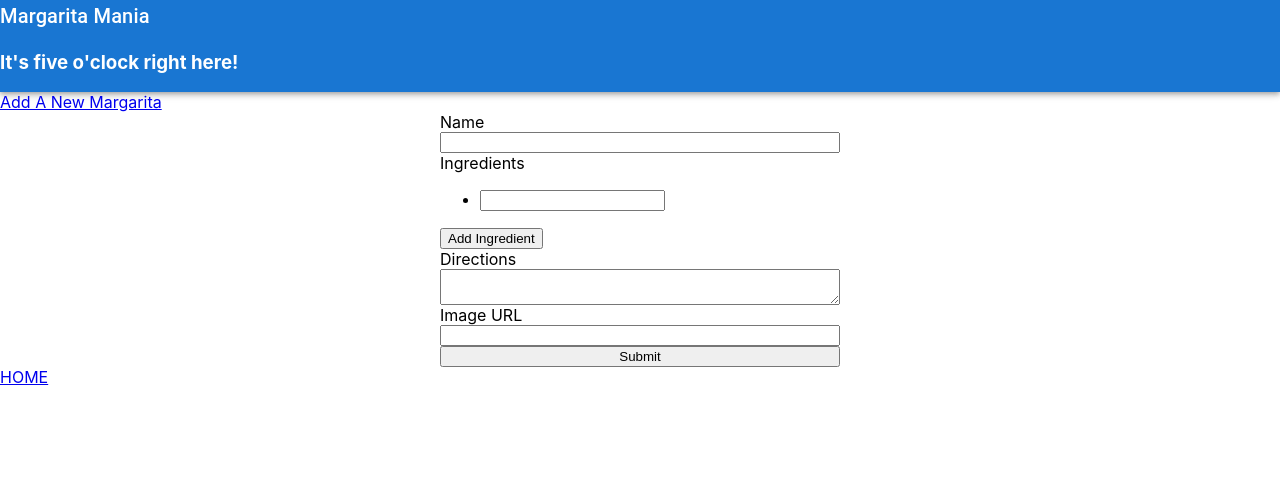
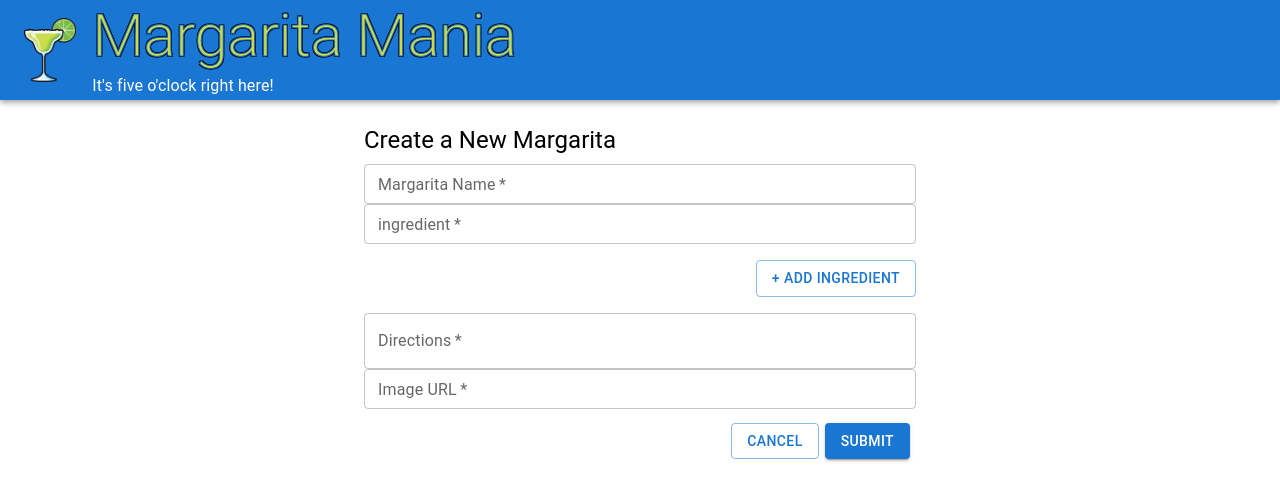
Before and after one commit to mariareedstrom/Phase-2-Project-Margarita-ui, a React (Create React App) app: page /margaritas/new in a window 1280 px wide. Shown: the top 500 px of the page. Built offline with nearby package versions, Linux system fonts and the light colour scheme; no server answers.

Commit message:
final styling added

```diff
--- a/src/App.js
+++ b/src/App.js
@@ -23,10 +23,7 @@ export default App;
 const theme = createTheme({
   palette: {
     primary: {
-      main: "#3F8AE0",
-    },
-    secondary: {
-      main: "#326eb3",
+      main: "#7cb342",
     },
   },
 });
--- a/src/components/Form.js
+++ b/src/components/Form.js
@@ -1,6 +1,11 @@
 import Ingredients from "./Ingredients";
 import React, { useState } from "react";
-import { useHistory, Link } from "react-router-dom";
+import { useHistory } from "react-router-dom";
+import { styled, Typography } from "@mui/material";
+import TextField from "@mui/material/TextField";
+import Container from "@mui/material/Container";
+import Button from "@mui/material/Button";
+import Toolbar from "@mui/material/Toolbar";
 
 function Form({ onSubmit }) {
   const [formData, setFormData] = useState({
@@ -42,57 +47,88 @@ function Form({ onSubmit }) {
   }
   // console.log(formData.ingredients);
 
+  function handleCancelClick() {
+    history.push("/margaritas");
+  }
+
   return (
-    <div>
-      <form
-        style={{
-          display: "flex",
-          flexDirection: "column",
-          width: "400px",
-          margin: "auto",
-        }}
+    <StyledContainer
+      component="form"
       onSubmit={handleSubmit}
+      maxWidth="sm"
+      noValidate
+      autoComplete="off"
     >
-        <label>Name</label>
-        <input
-          type="text"
+      <Typography gutterBottom variant="h5">
+        Create a New Margarita
+      </Typography>
+
+      <TextField
+        id="outlined-basic"
+        label="Margarita Name"
+        variant="outlined"
         name="name"
-          aria-label="name"
+        size="small"
         value={formData.name}
         onChange={handleFormChange}
         required={true}
-        ></input>
-
+      />
       <Ingredients
         ingredients={formData.ingredients}
         onIngredientsUpdated={onIngredientsUpdated}
       />
 
-        <label>Directions</label>
-        <textarea
+      <TextField
+        id="outlined-multiline-flexible"
+        label="Directions"
+        multiline
+        maxRows={8}
         type="text"
         name="directions"
         aria-label="directions"
+        variant="outlined"
+        required={true}
         value={formData.directions}
         onChange={handleFormChange}
+      />
+
+      <TextField
+        id="outlined-basic"
+        label="Image URL"
+        variant="outlined"
         required={true}
-        ></textarea>
-
-        <label>Image URL </label>
-        <input
+        size="small"
         type="url"
         name="image"
         aria-label="image"
         value={formData.image}
         onChange={handleFormChange}
-          required={true}
-        ></input>
+      />
 
-        <input type="submit" />
-      </form>
-      <Link to="/margaritas">HOME</Link>
-    </div>
+      <Toolbar disableGutters={true} sx={{ justifyContent: "flex-end" }}>
+        <Button variant="outlined" onClick={handleCancelClick}>
+          Cancel
+        </Button>
+
+        <StyledSubmitBtn type="submit" variant="contained">
+          Submit
+        </StyledSubmitBtn>
+      </Toolbar>
+    </StyledContainer>
   );
 }
 
 export default Form;
+
+const StyledContainer = styled(Container)({
+  display: "flex",
+  flexDirection: "column",
+  "& > *": {
+    marginBottom: "16px",
+  },
+});
+
+const StyledSubmitBtn = styled(Button)({
+  margin: "6px",
+  color: "white",
+});
--- a/src/components/Header.js
+++ b/src/components/Header.js
@@ -1,17 +1,47 @@
 import React from "react";
-import styled from "styled-components";
-import { AppBar, Typography } from "@mui/material";
+import { styled } from "@mui/material";
+import { Link } from "react-router-dom";
+import { AppBar, Typography, Toolbar } from "@mui/material";
 
 function Header() {
   return (
-    <AppBar position="static">
-      <Typography variant="h6" component="div" sx={{ flexGrow: 1 }}>
-        Margarita Mania
-      </Typography>
-
-      <h3>It's five o'clock right here!</h3>
-    </AppBar>
+    <StyledAppBar position="static">
+      <Toolbar>
+        <Logo>
+          <Link to="/margaritas">
+            <img src="/logo.png" style={{ height: "100%" }}></img>
+          </Link>
+        </Logo>
+        <div>
+          <StyledHeader variant="h2" component="h1" sx={{ flexGrow: 1 }}>
+            Margarita Mania
+          </StyledHeader>
+          <Typography variant="subtitle1" component="span">
+            It's five o'clock right here!
+          </Typography>
+        </div>
+      </Toolbar>
+    </StyledAppBar>
   );
 }
 
 export default Header;
+
+const StyledHeader = styled(Typography)(({ theme }) => ({
+  color: "#C9DB4A", //theme.palette.primary.main,
+  "-webkit-text-stroke": `1px ${theme.palette.primary.dark}`,
+  "text-shadow": `-1px -1px 0 #000,
+    1px -1px 0 #000,
+    -1px 1px 0 #000,
+     1px 1px 0 #000`,
+}));
+
+const Logo = styled("div")(({ theme }) => ({
+  height: "64px",
+  marginRight: "16px",
+}));
+
+const StyledAppBar = styled(AppBar)({
+  bgcolor: "primary.light",
+  marginBottom: "24px",
+});
--- a/src/components/Ingredients.js
+++ b/src/components/Ingredients.js
@@ -1,22 +1,31 @@
+import TextField from "@mui/material/TextField";
 import React, { useRef } from "react";
+import Button from "@mui/material/Button/";
+import { styled } from "@mui/material";
 
 function Ingredients({ ingredients, onIngredientsUpdated }) {
   const ingredientList = ingredients.map((ingredient, index) => {
     return (
-      <li key={`ingredients[${index}]`}>
-        <input
+      <li key={`ingredients[${index}]`} style={{ marginBottom: "16px" }}>
+        <TextField
+          id="outlined-basic"
+          variant="outlined"
+          label="ingredient"
+          size="small"
           type="text"
           name={`ingredients[${index}]`}
           aria-label="ingredients"
           value={ingredient}
           required="true"
           onChange={handleChangeIngredient}
-        ></input>
+          sx={{ width: "100%" }}
+        ></TextField>
       </li>
     );
   });
 
   const ingredientListRef = useRef(null);
+
   function serializeIngredients() {
     return Array.from(ingredientListRef.current.querySelectorAll("[name]")).map(
       ({ value }) => value
@@ -38,14 +47,39 @@ function Ingredients({ ingredients, onIngredientsUpdated }) {
   //   console.log(ingredients);
 
   return (
-    <div>
-      <label>Ingredients</label>
-      <ul ref={ingredientListRef}>{ingredientList}</ul>
-      <button type="button" onClick={handleAddIngredient}>
-        Add Ingredient
-      </button>
+    <div
+      style={{
+        display: "flex",
+        flexWrap: "wrap",
+        justifyContent: "flex-end",
+      }}
+    >
+      <ul
+        ref={ingredientListRef}
+        style={{
+          listStyle: "none",
+          margin: 0,
+          padding: 0,
+          flex: "1 0 100%",
+        }}
+      >
+        {ingredientList}
+      </ul>
+
+      <StyledButton
+        type="button"
+        variant="outlined"
+        onClick={handleAddIngredient}
+      >
+        + Add Ingredient
+      </StyledButton>
     </div>
   );
 }
 
 export default Ingredients;
+
+const StyledButton = styled(Button)({
+  display: "flex",
+  justifyContent: "flex-end",
+});
--- a/src/components/MargaritaCard.js
+++ b/src/components/MargaritaCard.js
@@ -1,11 +1,10 @@
 import React from "react";
 import { useHistory } from "react-router-dom";
-import styled from "styled-components";
+import { styled } from "@mui/material";
 import Card from "@mui/material/Card";
 import CardContent from "@mui/material/CardContent";
 import CardMedia from "@mui/material/CardMedia";
 import Typography from "@mui/material/Typography";
-import CardActions from "@mui/material/CardActions";
 import Button from "@mui/material/Button";
 
 function MargaritaCard({ margarita }) {
@@ -13,24 +12,38 @@ function MargaritaCard({ margarita }) {
 
   const history = useHistory();
 
-  function handleClick() {
+  function handleRecipieClick() {
     history.push(`/margaritas/${margarita.id}`);
   }
 
   return (
-    <Card sx={{ minWidth: 300, maxWidth: 300 }} variant="outlined">
+    <StyledCard variant="outlined">
       <CardMedia component="img" alt={name} height="320" image={image} />
-      <CardContent>
+
+      <CardContent sx={{ flex: "1 0" }}>
         <Typography gutterBottom variant="h5" component="div">
           {name}
         </Typography>
       </CardContent>
-      <CardActions>
-        <Button size="small" onClick={handleClick}>
+
+      <StyledCardActions>
+        <Button size="small" onClick={handleRecipieClick}>
           Recipie
         </Button>
-      </CardActions>
-    </Card>
+      </StyledCardActions>
+    </StyledCard>
   );
 }
 export default MargaritaCard;
+
+const StyledCard = styled(Card)({
+  minWidth: 300,
+  maxWidth: 300,
+  display: "flex",
+  flexDirection: "column",
+});
+
+const StyledCardActions = styled(CardContent)({
+  display: "flex",
+  justifyContent: "flex-end",
+});
--- a/src/components/MargaritaDetails.js
+++ b/src/components/MargaritaDetails.js
@@ -1,12 +1,16 @@
 import React, { useState, useEffect } from "react";
-import { useParams, Link } from "react-router-dom";
-import styled from "styled-components";
+import { useParams, useHistory } from "react-router-dom";
+import { styled } from "@mui/material";
+import Container from "@mui/material/Container";
+import Button from "@mui/material/Button";
+import Box from "@mui/material/Box";
 
 function MargaritaDetails({ onAddToFavorites, onRemoveFromFavorites }) {
   const [margarita, setMargarita] = useState(null);
   const [isLoaded, setIsLoaded] = useState(null);
 
   const margaritaID = useParams().id;
+  const history = useHistory();
 
   useEffect(() => {
     fetch(`http://localhost:3001/margaritas/${margaritaID}`)
@@ -31,27 +35,47 @@ function MargaritaDetails({ onAddToFavorites, onRemoveFromFavorites }) {
     onRemoveFromFavorites(margarita);
   }
 
+  function handleHomeClick() {
+    history.push("/margaritas");
+  }
+
   return (
-    <div>
+    <Container maxWidth="sm">
       <h3>{margarita.name}</h3>
+
       {margarita.favorite === false ? (
-        <button onClick={handleAddToFavoritesClick}>❤️ Add To Favorites</button>
+        <Button onClick={handleAddToFavoritesClick}>❤️ Add To Favorites</Button>
       ) : (
-        <button onClick={handleRemoveFromFavoritesClick}>
+        <Button onClick={handleRemoveFromFavoritesClick}>
           🗑️ Remove From Favorites
-        </button>
+        </Button>
       )}
 
-      <img src={image} alt={margarita.name} />
+      <StyledBox
+        component="img"
+        display="flex"
+        border="2px"
+        src={image}
+        alt={margarita.name}
+      />
       <ul>
         {margarita.ingredients.map((ingredient) => (
           <li key={ingredient}>{ingredient}</li>
         ))}
       </ul>
+
       <p>{margarita.directions}</p>
-      <Link to="/margaritas">Home</Link>
-    </div>
+
+      <Button onClick={handleHomeClick} variant="outlined">
+        HOME
+      </Button>
+    </Container>
   );
 }
 
 export default MargaritaDetails;
+
+const StyledBox = styled(Box)({
+  height: 240,
+  width: 220,
+});
--- a/src/components/MargaritaList.js
+++ b/src/components/MargaritaList.js
@@ -1,12 +1,17 @@
 import React, { useState } from "react";
+import { useHistory } from "react-router-dom";
 import MargaritaCard from "./MargaritaCard";
 import Search from "./Search";
 import Grid from "@mui/material/Grid";
+import Button from "@mui/material/Button";
+import Toolbar from "@mui/material/Toolbar";
 import { styled } from "@mui/material/styles";
 
 function MargaritaList({ margaritas }) {
   const [search, setSearch] = useState("");
   const [checked, setChecked] = useState(false);
+
+  const history = useHistory();
 
   const filteredMargaritas = margaritas
     .filter((margarita) => {
@@ -20,15 +25,23 @@ function MargaritaList({ margaritas }) {
       return margarita.name.toLowerCase().includes(search.toLowerCase());
     });
 
+  function handleAddNewClick() {
+    history.push("/margaritas/new");
+  }
+
   return (
     <>
+      <StyledToolbar disableGutters={true}>
         <Search
           search={search}
           setSearch={setSearch}
           checked={checked}
           setChecked={setChecked}
         />
-      <Grid container spacing={4}>
+        <Button onClick={handleAddNewClick}>Add A New Margarita</Button>
+      </StyledToolbar>
+
+      <Grid container spacing={4} sx={{ padding: "0 24px 0 24px" }}>
         {filteredMargaritas.map((margarita) => (
           <Grid item display="flex" key={margarita.id}>
             <MargaritaCard margarita={margarita} />
@@ -40,3 +53,8 @@ function MargaritaList({ margaritas }) {
 }
 
 export default MargaritaList;
+
+const StyledToolbar = styled(Toolbar)({
+  flexWrap: "wrap",
+  marginBottom: "24px",
+});
--- a/src/components/MargaritaPage.js
+++ b/src/components/MargaritaPage.js
@@ -1,6 +1,5 @@
 import React, { useState, useEffect } from "react";
-import { Switch, Route, useHistory, Link } from "react-router-dom";
-import styled from "styled-components";
+import { Switch, Route, useHistory } from "react-router-dom";
 import MargaritaList from "./MargaritaList";
 import Form from "./Form";
 
@@ -70,10 +69,6 @@ function MargaritaPage() {
 
   return (
     <div>
-      <div>
-        <Link to="/margaritas/new">Add A New Margarita</Link>
-      </div>
-
       <Switch>
         <Route path="/margaritas/new">
           <Form onSubmit={onSubmit} />
--- a/src/components/Search.js
+++ b/src/components/Search.js
@@ -1,20 +1,50 @@
 import React from "react";
-import { styled, alpha } from "@mui/material/styles";
+import { styled } from "@mui/material/styles";
+import Toolbar from "@mui/material/Toolbar";
+import FormControlLabel from "@mui/material/FormControlLabel";
+import FormGroup from "@mui/material/FormGroup";
+import InputBase from "@mui/material/InputBase";
+import Switch from "@mui/material/Switch";
+import SearchIcon from "@mui/icons-material/Search";
 
-import Toolbar from "@mui/material/Toolbar";
-import Typography from "@mui/material/Typography";
-import InputBase from "@mui/material/InputBase";
+function SearchBar({ search, setSearch, checked, setChecked }) {
+  function handleCheckboxChange() {
+    setChecked(!checked);
+  }
 
-import SearchIcon from "@mui/icons-material/Search";
+  return (
+    <Toolbar>
+      <Search>
+        <SearchIconWrapper>
+          <SearchIcon />
+        </SearchIconWrapper>
+        <StyledInputBase
+          placeholder="Search Margaritas…"
+          inputProps={{ "aria-label": "search" }}
+          value={search}
+          onChange={(e) => setSearch(e.target.value)}
+        />
+      </Search>
+
+      <FormGroup>
+        <FormControlLabel
+          control={<Switch checked={checked} onChange={handleCheckboxChange} />}
+          label="Favorites"
+        />
+      </FormGroup>
+    </Toolbar>
+  );
+}
+
+export default SearchBar;
 
 const Search = styled("div")(({ theme }) => ({
   position: "relative",
   borderRadius: theme.shape.borderRadius,
-  backgroundColor: alpha(theme.palette.common.white, 0.15),
-  "&:hover": {
-    backgroundColor: alpha(theme.palette.common.white, 0.25),
-  },
+  border: "1px solid",
+  borderColor: theme.palette.primary.light,
   marginLeft: 0,
+  marginRight: theme.spacing(2),
   width: "100%",
   [theme.breakpoints.up("sm")]: {
     marginLeft: theme.spacing(1),
@@ -41,44 +71,7 @@ const StyledInputBase = styled(InputBase)(({ theme }) => ({
     transition: theme.transitions.create("width"),
     width: "100%",
     [theme.breakpoints.up("sm")]: {
-      width: "12ch",
-      "&:focus": {
-        width: "20ch",
-      },
+      width: "48ch",
     },
   },
 }));
-
-function SearchBar({ search, setSearch, checked, setChecked }) {
-  function handleCheckboxChange() {
-    setChecked(!checked);
-  }
-
-  return (
-    <Toolbar>
-      <Search>
-        <SearchIconWrapper>
-          <SearchIcon />
-        </SearchIconWrapper>
-        <StyledInputBase
-          placeholder="Search Margaritas…"
-          inputProps={{ "aria-label": "search" }}
-          value={search}
-          onChange={(e) => setSearch(e.target.value)}
-        />
-      </Search>
-      <div>
-        <label>
-          <input
-            type="checkbox"
-            checked={checked}
-            onChange={handleCheckboxChange}
-          />
-          View Favorites🍸
-        </label>
-      </div>
-    </Toolbar>
-  );
-}
-
-export default SearchBar;
```
Also changed, not shown: public/logo192.png (deleted), public/logo512.png (deleted). Lines whose indentation alone changed are shown as unchanged.
